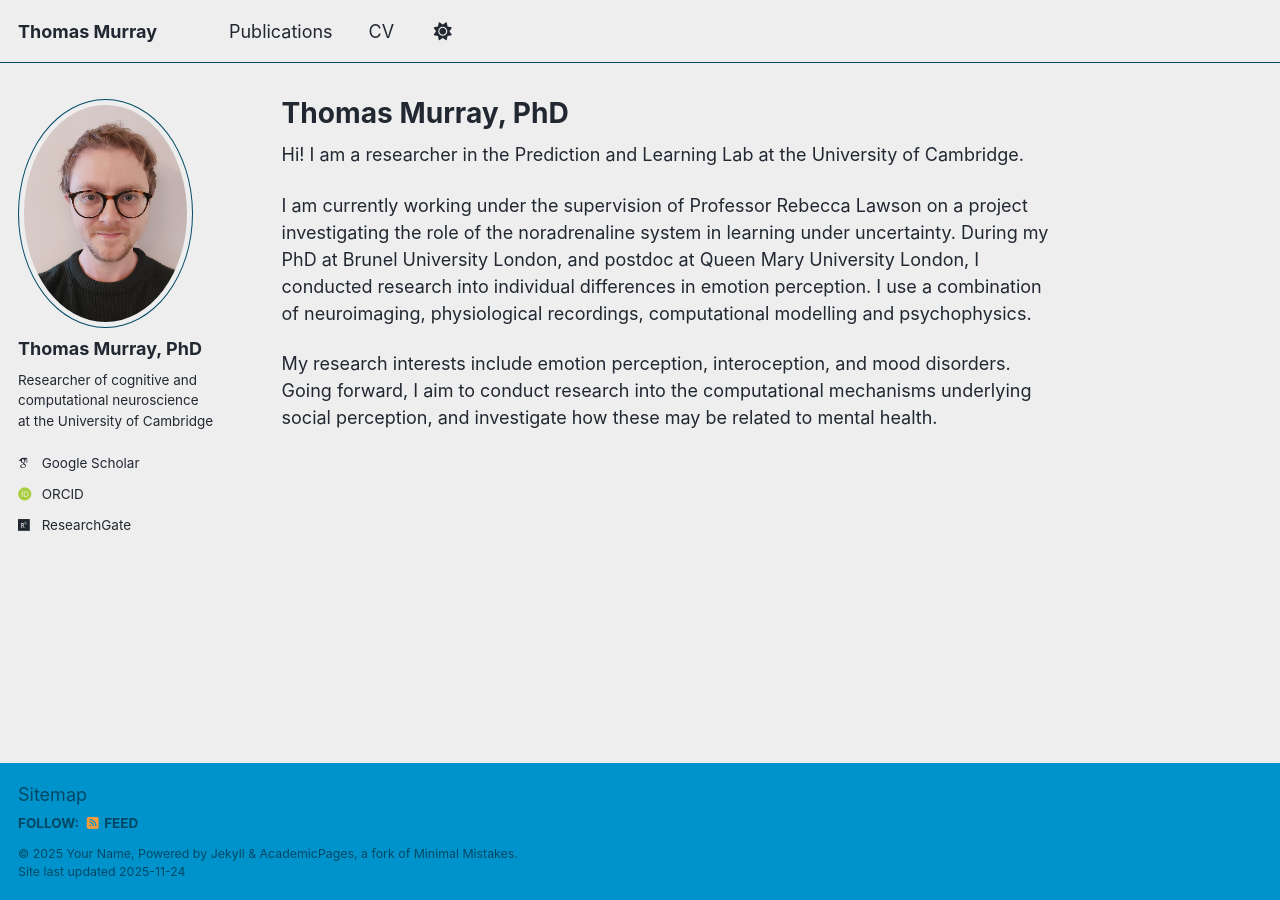
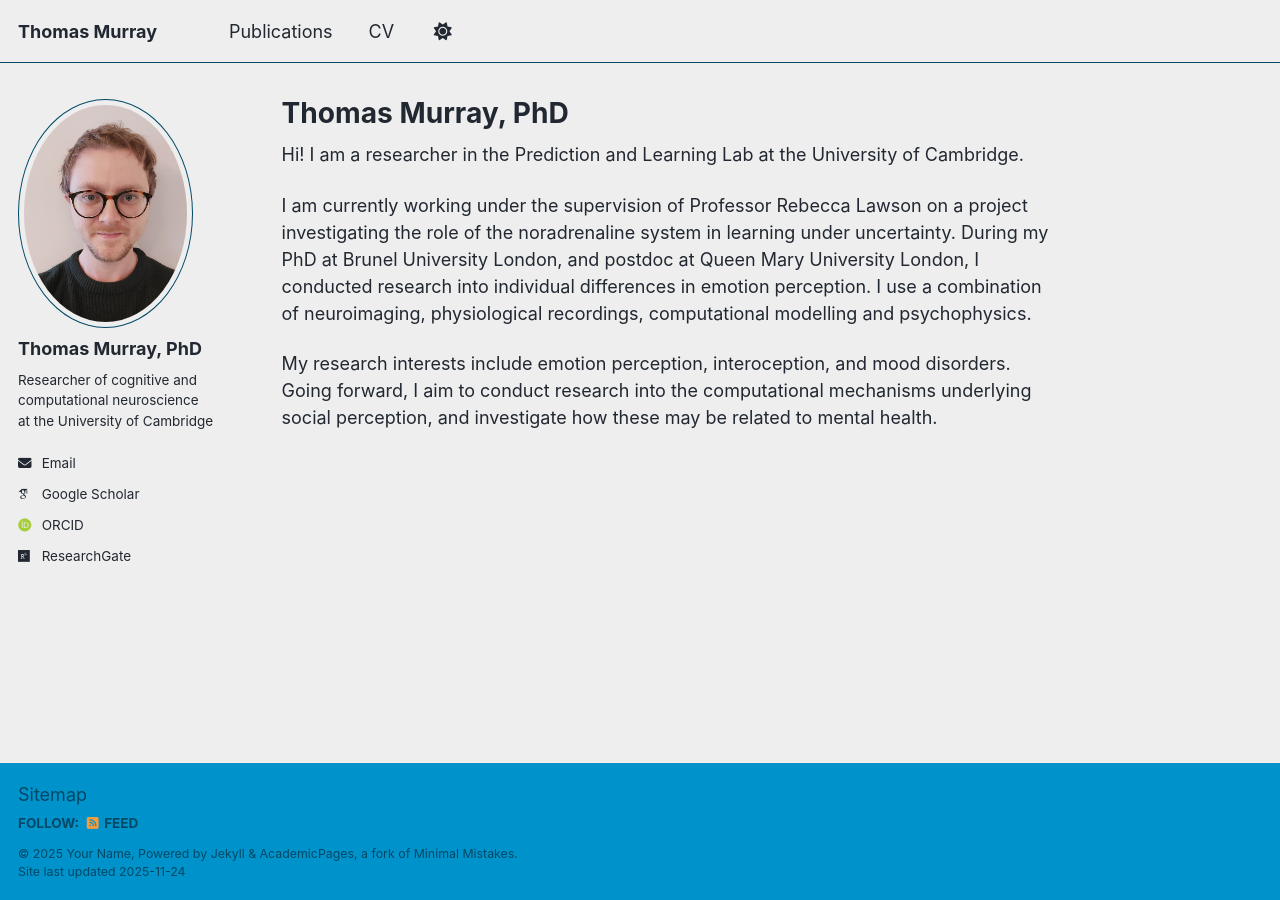
Before and after one commit to ThomasMurrayPhD/ThomasMurrayPhD.github.io, a Jekyll site: the page built from _pages/about.md, in a window 1280 px wide. Built offline with Jekyll 4.4.1, drawn with Linux system fonts in a browser that asks for light colours; some web fonts are replaced; a script that is not in the unit is left out.

Commit message:
Update _config.yml

```diff
--- a/_config.yml
+++ b/_config.yml
@@ -26,6 +26,7 @@ author:
   avatar           : "tom.jpg"
   name             : "Thomas Murray, PhD"
   bio              : "Researcher of cognitive and computational neuroscience at the University of Cambridge"
+  email            : "tom29@cam.ac.uk"
 
   # Academic websites
   googlescholar    : "https://scholar.google.com/citations?user=0Sm8T60AAAAJ"
```
